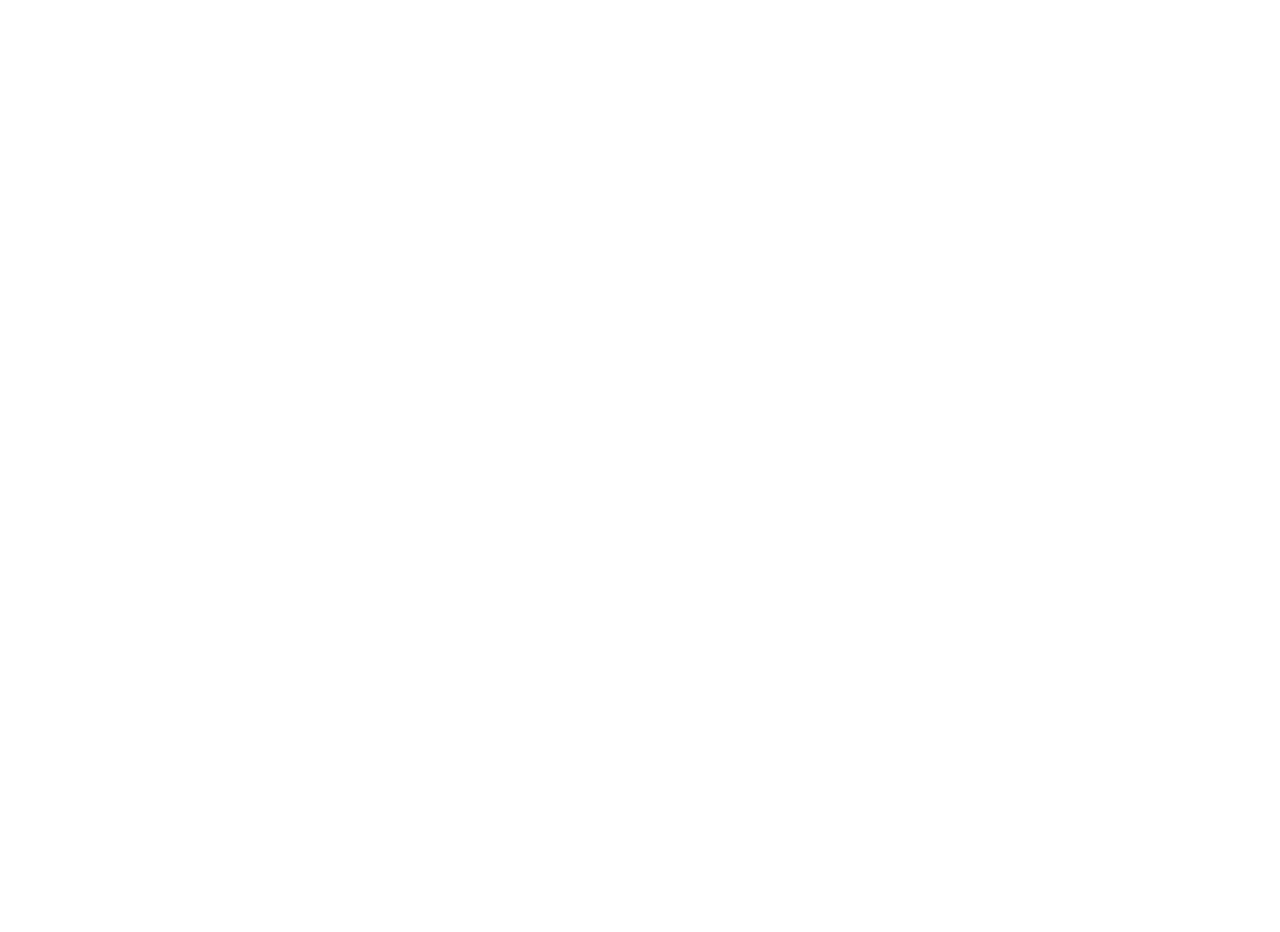
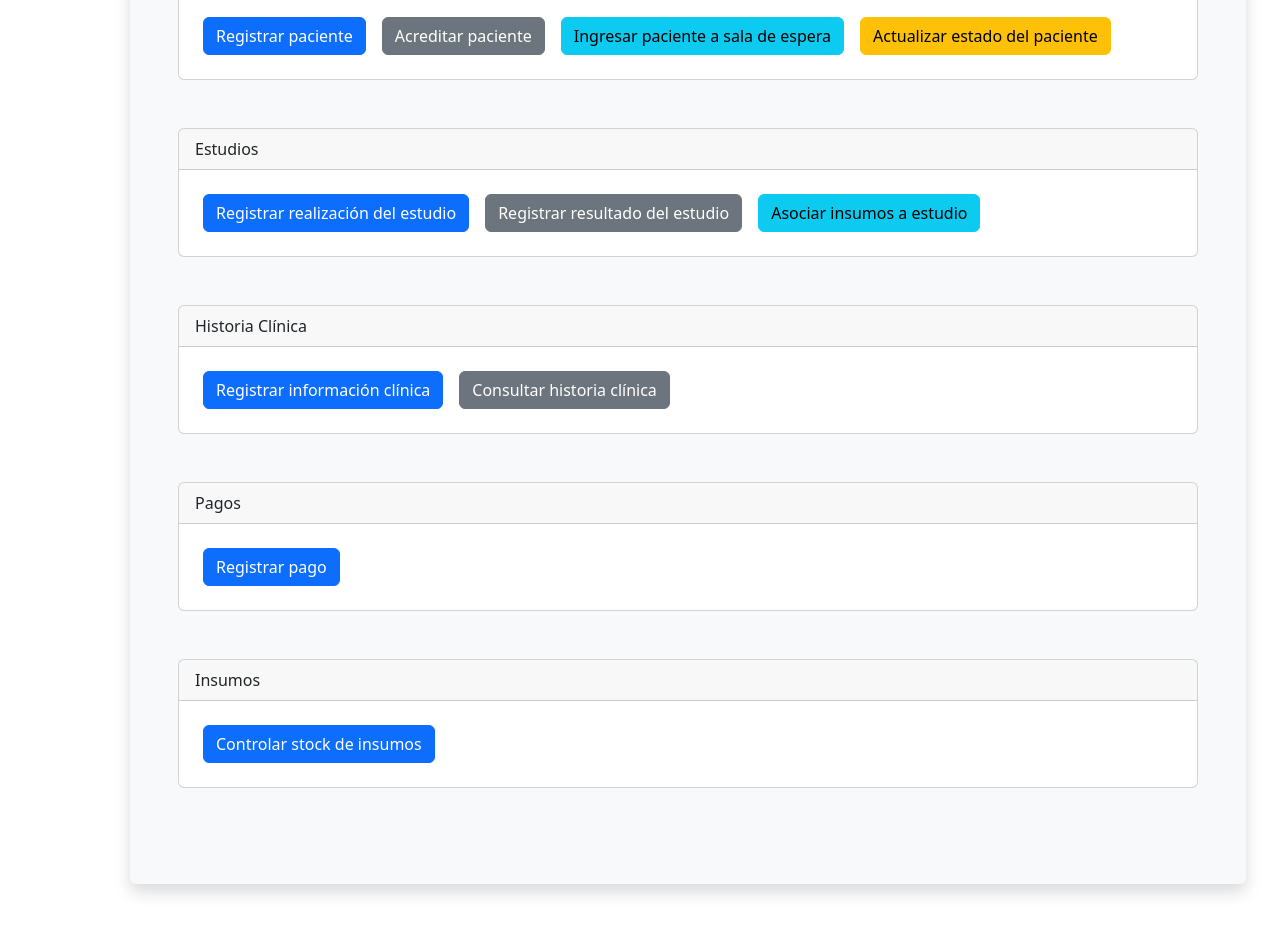
Before and after one commit to fraperrone/ifts29-pp2-proto-front, a React (Vite) app: page /estudios in a window 1280 px wide. Shown: the part 520-1452 px from the top of the page. Before the commit the page ends 800 px from the top, so only its background shows below. Built offline with nearby package versions, Linux system fonts and the light colour scheme; sample sign-in values are in the browser's storage.

Commit message:
Menu principal

```diff
--- a/src/pages/EstudiosPage.jsx
+++ b/src/pages/EstudiosPage.jsx
@@ -5,8 +5,9 @@
 import { Card } from 'react-bootstrap'
 const EstudiosPage = () => {
   return (
-    <Container className="m-5">
+    <Container className="m-5 p-5 bg-light rounded shadow ">
       <h1>Estudios de Laboratorio</h1>
+      <h2>Menu principal</h2>
       {/* menu principal botones - separado en secciones */}
       {/* seccion turno */}
       {/* Asignar turno a paciente
@@ -43,6 +44,55 @@
       </Card>
 
 
+      {/* otro card
+      3. Estudios
+        Registrar realización del estudio
+        Registrar resultado del estudio
+        Asociar insumos a estudio
+      */}
+      <Card className='my-5'>
+        <Card.Header >Estudios</Card.Header>
+        <Card.Body>
+          <button className="btn btn-primary m-2">Registrar realización del estudio</button>
+          <button className="btn btn-secondary m-2">Registrar resultado del estudio</button>
+          <button className="btn btn-info m-2">Asociar insumos a estudio</button>
+        </Card.Body>
+
+      </Card>
+
+      {/* 4. Historia Clínica
+        Registrar información clínica
+        Consultar historia clínica */}
+
+      <Card className='my-5'>
+        <Card.Header >Historia Clínica</Card.Header>
+        <Card.Body>
+          <button className="btn btn-primary m-2">Registrar información clínica</button>
+          <button className="btn btn-secondary m-2">Consultar historia clínica</button>
+        </Card.Body>
+      </Card>
+
+      {/* 5. Pagos
+      Registrar pago
+      */}
+      <Card className='my-5'>
+        <Card.Header >Pagos</Card.Header>
+        <Card.Body>
+          <button className="btn btn-primary m-2">Registrar pago</button>
+        </Card.Body>
+      </Card>
+
+      {/*
+      6. Insumos
+        Controlar stock de insumos
+       */}
+      <Card className='my-5'>
+        <Card.Header >Insumos</Card.Header>
+        <Card.Body>
+          <button className="btn btn-primary m-2">Controlar stock de insumos</button>
+        </Card.Body>
+      </Card>
+
     </Container>
   )
 }
```
